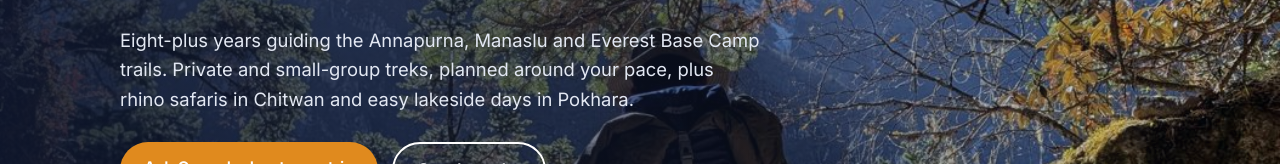
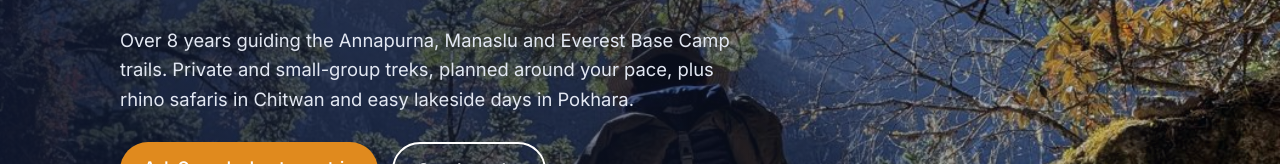
Before and after one commit to codyborn/ganesh-nepal-treks, a plain HTML site: page index.html in a window 1280 px wide. Shown: the part 418-582 px from the top of the page. Drawn offline with Linux system fonts and the light colour scheme.

Commit message:
Site: hero reads "Over 8 years"
Co-Authored-By: Claude Opus 5.5 <noreply@anthropic.com>
Claude-Session: https://claude.ai/code/session_01QXbxAmSLUnc7tEc2tKcA3i

```diff
--- a/index.html
+++ b/index.html
@@ -34,7 +34,7 @@
   <div class="wrap hero-content">
     <p class="eyebrow">Licensed trekking guide · Nepal</p>
     <h1>Walk the Himalaya with someone who knows every teahouse by name.</h1>
-    <p class="lede">Eight-plus years guiding the Annapurna, Manaslu and Everest Base Camp trails. Private and small-group treks, planned around your pace, plus rhino safaris in Chitwan and easy lakeside days in Pokhara.</p>
+    <p class="lede">Over 8 years guiding the Annapurna, Manaslu and Everest Base Camp trails. Private and small-group treks, planned around your pace, plus rhino safaris in Chitwan and easy lakeside days in Pokhara.</p>
     <div class="hero-ctas">
       <a href="#contact" class="btn">Ask Ganesh about your trip</a>
       <a href="#treks" class="btn btn-ghost">See the treks</a>
```
